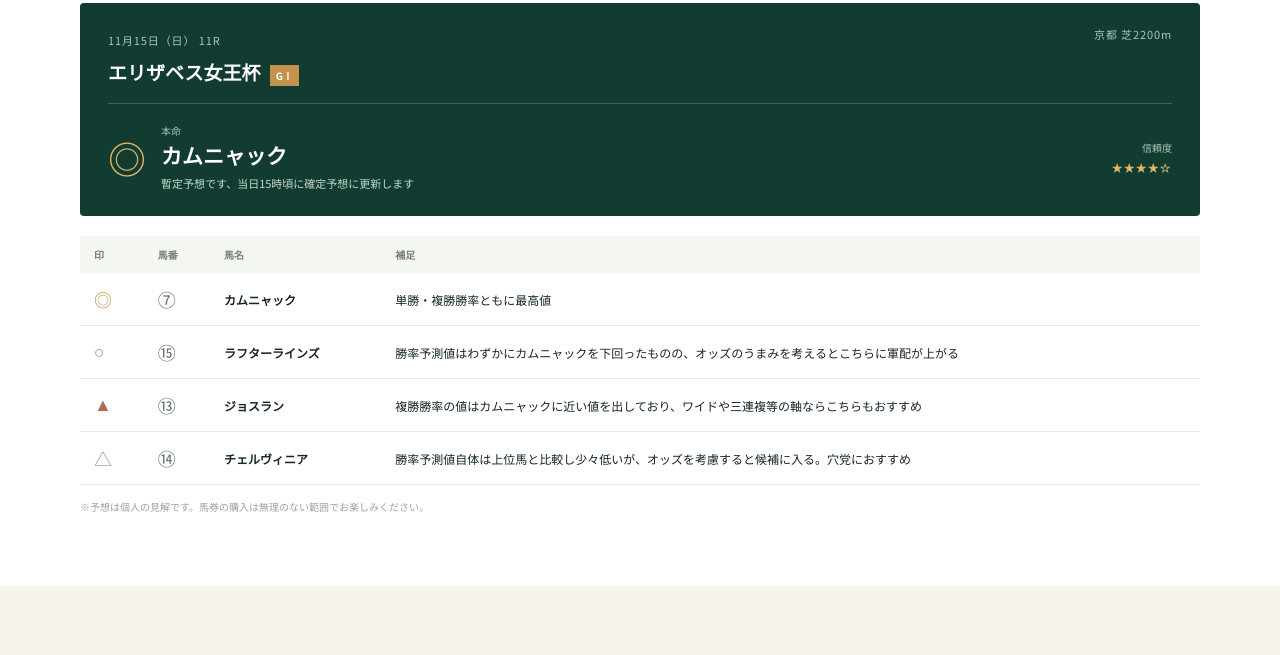
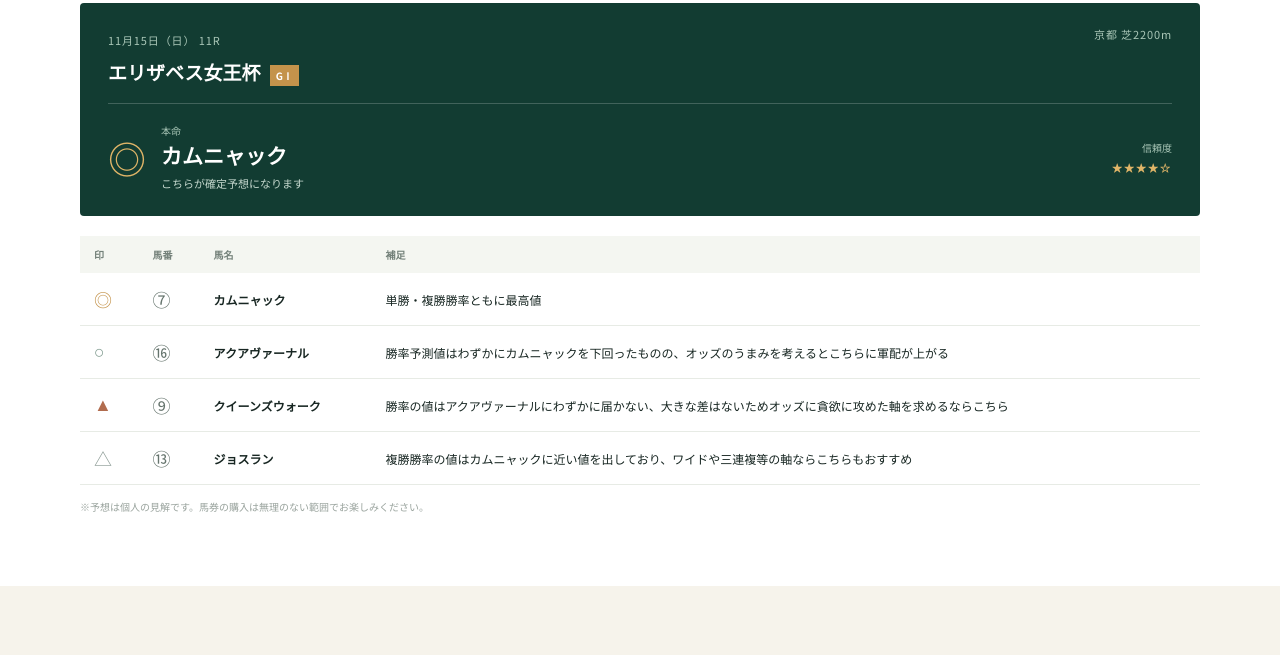
Before and after one commit to endo1192/keibanet, a plain HTML site: page index.html in a window 1280 px wide. Shown: the part 639-1294 px from the top of the page. Drawn offline with Linux system fonts and the light colour scheme.

Commit message:
あああああ２

```diff
--- a/index.html
+++ b/index.html
@@ -43,7 +43,7 @@
         <article class="feature-card">
           <div class="feature-top"><div><span class="date-label">11月15日（日） 11R</span><h3>エリザベス女王杯 <small>GⅠ</small></h3></div><span class="course-tag">京都 芝2200m</span></div>
           <div class="feature-body">
-            <div class="◎">◎</div><div><p class="recommend-label">本命</p><p class="horse-name">カムニャック</p><p class="horse-note">暫定予想です、当日15時頃に確定予想に更新します</p></div>
+            <div class="◎">◎</div><div><p class="recommend-label">本命</p><p class="horse-name">カムニャック</p><p class="horse-note">こちらが確定予想になります</p></div>
             <div class="confidence"><span>信頼度</span><strong>★★★★☆</strong></div>
           </div>
         </article>
@@ -53,9 +53,9 @@
             <thead><tr><th>印</th><th>馬番</th><th>馬名</th><th>補足</th></tr></thead>
             <tbody>
               <tr data-place="京都"><td><span class="mark ◎">◎</span></td><td class="number">⑦</td><td class="horse-cell"><strong>カムニャック</strong></td><td>単勝・複勝勝率ともに最高値</td></tr>
-              <tr data-place="京都"><td><span class="mark ○">○</span></td><td class="number">⑮</td><td class="horse-cell"><strong>ラフターラインズ</strong></td><td>勝率予測値はわずかにカムニャックを下回ったものの、オッズのうまみを考えるとこちらに軍配が上がる</td></tr>
-              <tr data-place="京都"><td><span class="mark ▲">▲</span></td><td class="number">⑬</td><td class="horse-cell"><strong>ジョスラン</strong></td><td>複勝勝率の値はカムニャックに近い値を出しており、ワイドや三連複等の軸ならこちらもおすすめ</td></tr>
-              <tr data-place="京都"><td><span class="mark △">△</span></td><td class="number">⑭</td><td class="horse-cell"><strong>チェルヴィニア</strong></td><td>勝率予測値自体は上位馬と比較し少々低いが、オッズを考慮すると候補に入る。穴党におすすめ</td></tr>
+              <tr data-place="京都"><td><span class="mark ○">○</span></td><td class="number">⑯</td><td class="horse-cell"><strong>アクアヴァーナル</strong></td><td>勝率予測値はわずかにカムニャックを下回ったものの、オッズのうまみを考えるとこちらに軍配が上がる</td></tr>
+              <tr data-place="京都"><td><span class="mark ▲">▲</span></td><td class="number">⑨</td><td class="horse-cell"><strong>クイーンズウォーク</strong></td><td>勝率の値はアクアヴァーナルにわずかに届かない、大きな差はないためオッズに貪欲に攻めた軸を求めるならこちら</td></tr>
+              <tr data-place="京都"><td><span class="mark △">△</span></td><td class="number">⑬</td><td class="horse-cell"><strong>ジョスラン</strong></td><td>複勝勝率の値はカムニャックに近い値を出しており、ワイドや三連複等の軸ならこちらもおすすめ</td></tr>
             </tbody>
           </table>
         </div>
```
